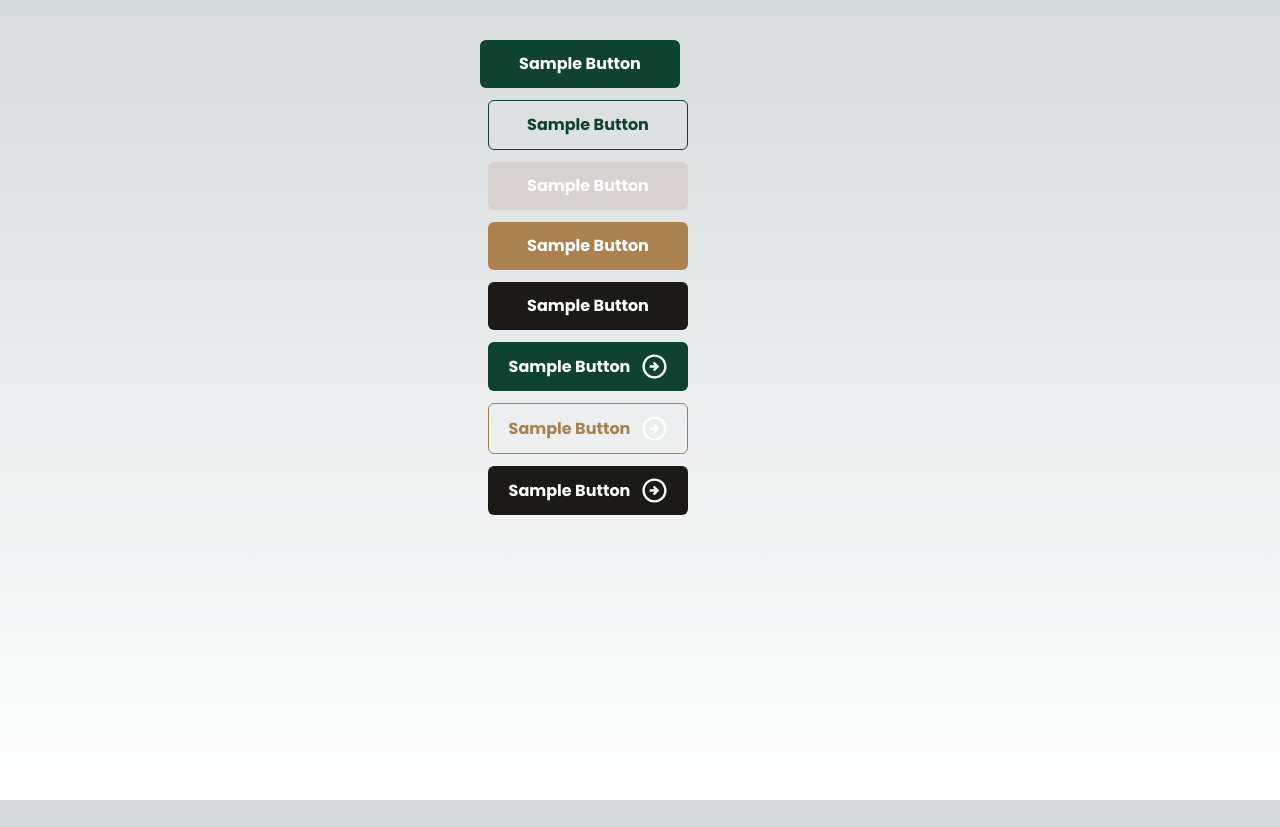
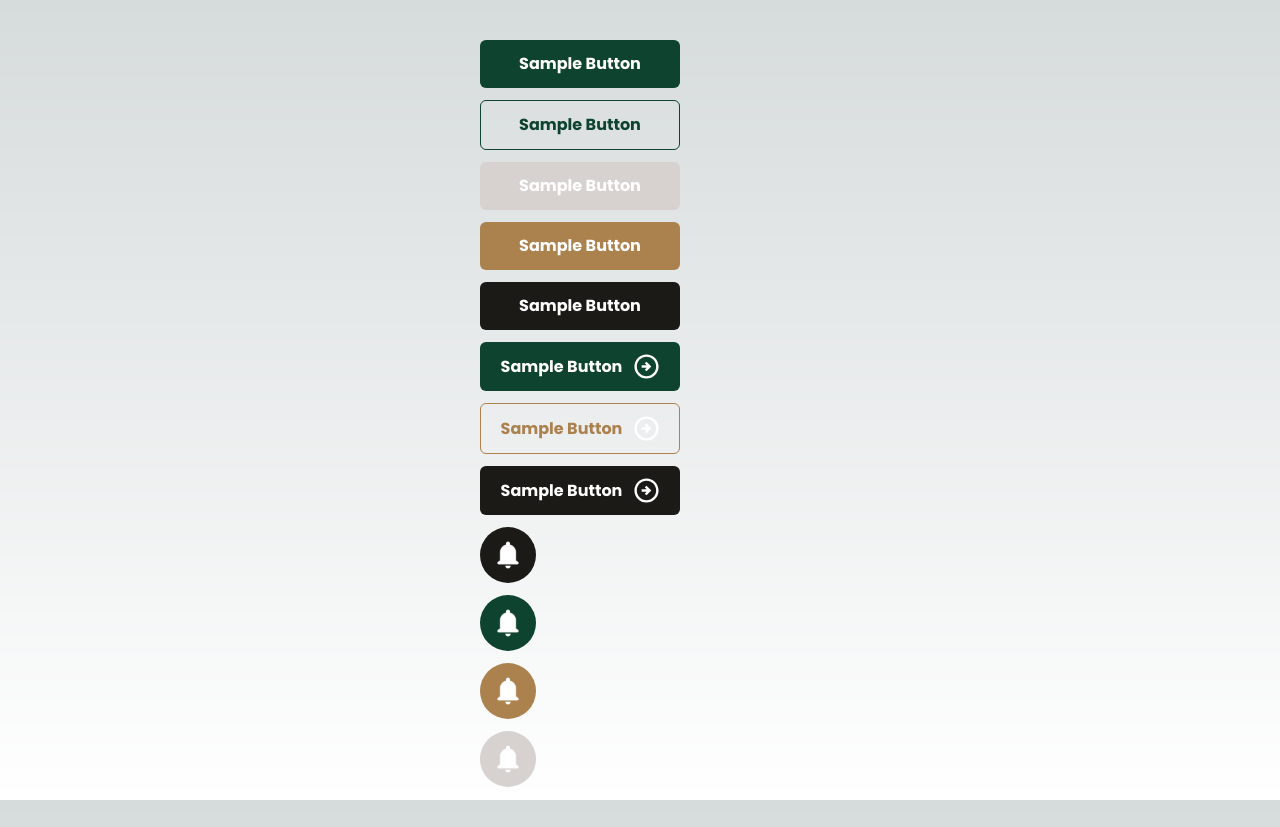
Before and after one commit to Sandbox-by-IEEE/SandboxIEEE, a Next.js app: page / in a window 1280 px wide. Before the commit the page ends 800 px from the top, so only its background shows below. Built offline with nearby package versions, Linux system fonts and the light colour scheme; a web font is replaced by a local one.

Commit message:
refactor: easier to input the condition of the IconButton needed

```diff
--- a/src/app/layout.tsx
+++ b/src/app/layout.tsx
@@ -2,8 +2,6 @@ import './globals.css';
 
 import type { Metadata } from 'next';
 import { Inter, MuseoModerno, Poppins } from 'next/font/google';
-
-import Toast from '@/components/Toast';
 
 const inter = Inter({
   subsets: ['latin'],
@@ -40,10 +38,7 @@ export default function RootLayout({
       lang='id, en'
       className={`${inter.variable} ${poppins.variable} ${museoModerno.variable}`}
     >
-      <body>
-        <Toast />
-        {children}
-      </body>
+      <body>{children}</body>
     </html>
   );
 }
--- a/src/app/page.tsx
+++ b/src/app/page.tsx
@@ -1,13 +1,14 @@
 import React from 'react';
 
 import Button from '@/components/Button';
+import IconButton from '@/components/IconButton';
 
 export default function Home() {
   // ... (other code)
 
   return (
     <main className='flex flex-col w-screen h-screen'>
-      <div className=' p-10 mx-auto space-x-2 space-y-3 w-[400px]'>
+      <div className=' p-10 mx-auto space-y-3 w-[400px]'>
         {/* Sample usage of the Button component */}
 
         {/* GREEN, 100%, GLOW */}
@@ -25,8 +26,6 @@ export default function Home() {
           Sample Button
         </Button>
 
-        {/* DISABLED */}
-
         {/* GOLD, 100%, GLOW */}
 
         {/* GOLD, 100%, NO GLOW */}
@@ -38,8 +37,6 @@ export default function Home() {
         <Button color='black' isIcon={false} isDisabled={false}>
           Sample Button
         </Button>
-
-        {/* DISABLED */}
 
         {/* GREEN, 100%, GLOW, ARROW */}
         <Button color='green' isIcon={true} isDisabled={false}>
@@ -56,8 +53,10 @@ export default function Home() {
           Sample Button
         </Button>
 
-        {/* DISABLED, ARROW */}
-
+        <IconButton color='black' />
+        <IconButton color='green' />
+        <IconButton color='gold' />
+        <IconButton color='black' isDisabled={true} />
         {/* Continue adding more button examples as needed */}
       </div>
       {/* You can map through the filteredData to display the results */}
--- a/src/components/IconButton.tsx
+++ b/src/components/IconButton.tsx
@@ -1,48 +1,36 @@
 import Bell from './icons/Bell';
+
 const IconButton = ({
-  bgColor,
+  color,
+  isDisabled,
 }: {
-  bgColor: 'green' | 'gold' | 'black' | 'disabled';
+  color: 'green' | 'gold' | 'black' | 'trans-green' | 'trans-orange';
+  isDisabled?: boolean;
+  isFullWidth?: boolean;
 }) => {
-  if (bgColor == 'green') {
-    return (
-      <button className='relative w-[48.212px] h-[48.212px]'>
-        <div className='absolute inset-0 flex justify-center items-center rounded-full bg-[#0D432F] hover:bg-[#315B4C] w-full h-full shadow-md'>
-          {<Bell />}
-        </div>
-      </button>
-    );
-  }
+  const colorEffect = {
+    green:
+      'bg-[#0D432F] hover:bg-[#315B4C] hover:shadow-[0px_0px_20px_5px_#315B4C]',
+    black: 'bg-[#1C1A17] text-[#0D432F] hover:shadow-[0px_0px_3px_3px_#FFFFFF]',
+    gold: 'bg-[#AB814E] hover:bg-[#B49876] hover:shadow-[0px_0px_20px_5px_#B49876]',
+    'trans-green':
+      'border border-[#0D432F] bg-transparent text-[#0D432F] hover:bg-[#494845]',
+    'trans-orange':
+      'border border-[#AB814E] bg-transparent text-[#AB814E] hover:bg-[#494845]',
+  };
 
-  if (bgColor == 'gold') {
-    return (
-      <button className='relative w-[48.212px] h-[48.212px]'>
-        <div className='absolute inset-0 flex justify-center items-center rounded-full bg-[#AB814E] hover:bg-[#B49876] w-full h-full'>
-          {<Bell />}
-        </div>
-      </button>
-    );
-  }
-
-  if (bgColor == 'black') {
-    return (
-      <button className='relative w-[48.212px] h-[48.212px]'>
-        <div className='absolute inset-0 flex justify-center items-center rounded-full bg-[#1C1A17] hover:bg-[#1C1A17] w-full h-full shadow-md'>
-          {<Bell />}
-        </div>
-      </button>
-    );
-  }
-
-  if (bgColor == 'disabled') {
-    return (
-      <button className='relative w-[48.212px] h-[48.212px]'>
-        <div className='absolute inset-0 flex justify-center items-center rounded-full bg-[#D7D2D0] w-full h-full cursor-not-allowed'>
-          {<Bell />}
-        </div>
-      </button>
-    );
-  }
+  //green, 100%
+  return (
+    <button
+      disabled={isDisabled}
+      className={`disabled:bg-[#D7D2D0] disabled:cursor-not-allowed disabled:text-white font-poppins w-fit h-fit transition-all duration-300 flex justify-center items-center py-2 px-2 lg:py-3 lg:px-3 hover:shadow-md rounded-full ${colorEffect[color]}`}
+    >
+      <p className='flex gap-3 w-fit h-fit items-center justify-center'>
+        {<Bell />}
+      </p>
+    </button>
+  );
+  //test button
 };
 
 export default IconButton;
```
